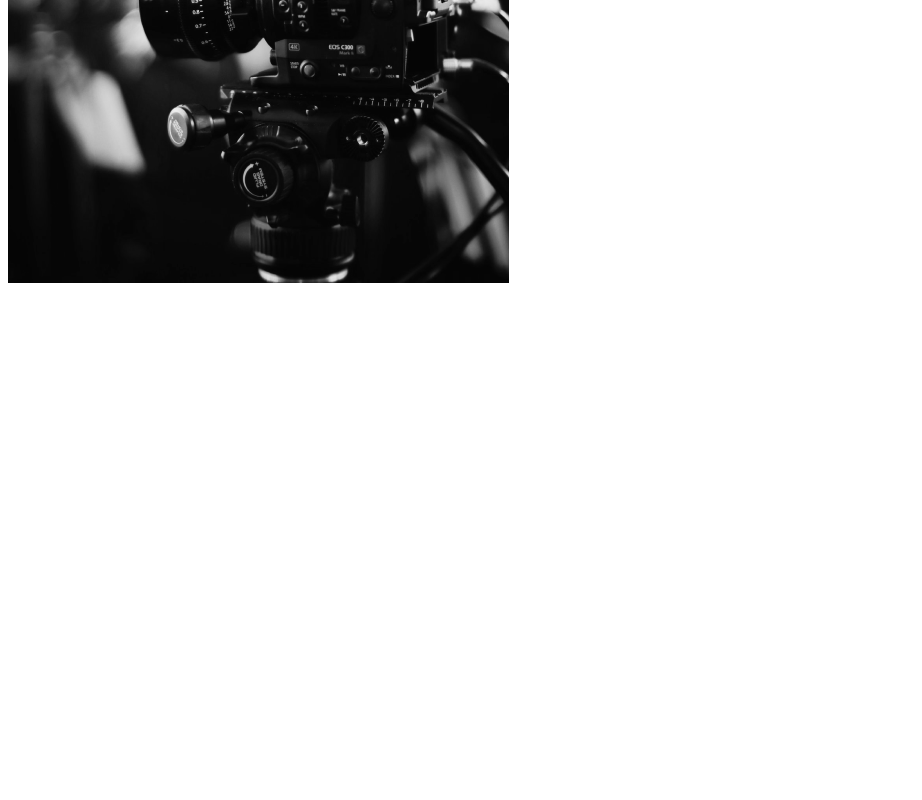
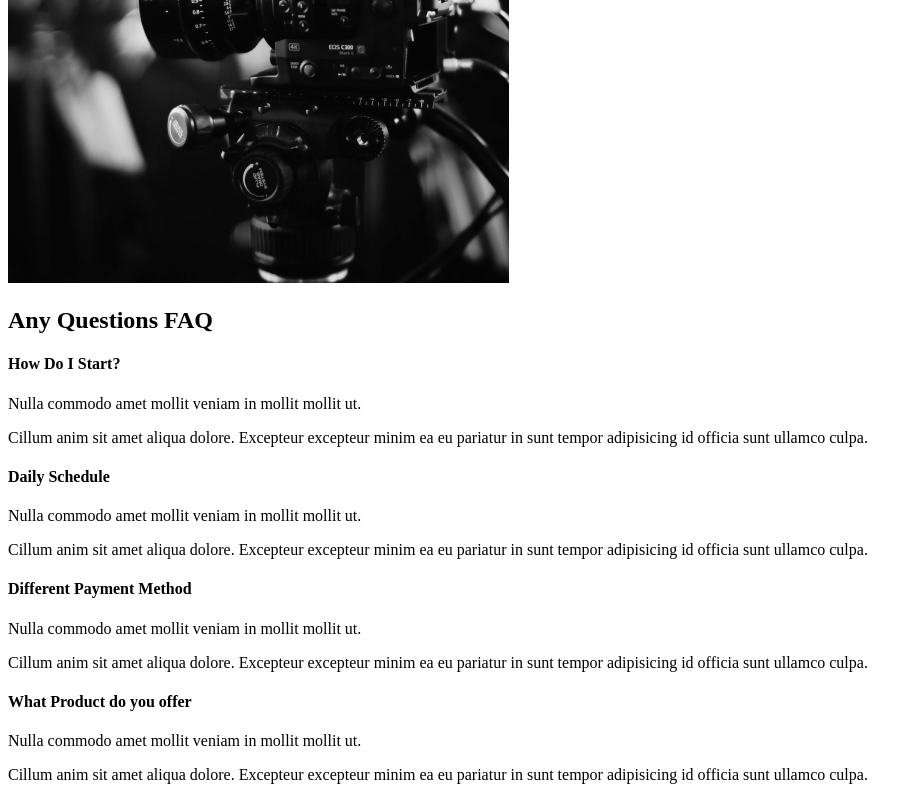
Before and after one commit to pongsirichatkaew/capture, a React (Create React App) app: page / in a window 1280 px wide. Shown: the part 2099-2899 px from the top of the page, without its empty margins (0-922 px from the left). Before the commit the page ends 2394 px from the top, so only its background shows below. Built offline with nearby package versions, Linux system fonts and the light colour scheme.

Commit message:
FaqSection

```diff
--- /dev/null
+++ b/src/components/FaqSection.js
@@ -0,0 +1,51 @@
+const FaqSection = () => {
+  return (
+    <div className='faq'>
+      <h2>
+        Any Questions <span>FAQ</span>
+      </h2>
+      <div className='question'>
+        <h4>How Do I Start?</h4>
+        <div className='answer'>
+          <p>Nulla commodo amet mollit veniam in mollit mollit ut.</p>
+          <p>
+            Cillum anim sit amet aliqua dolore. Excepteur excepteur minim ea eu
+            pariatur in sunt tempor adipisicing id officia sunt ullamco culpa.
+          </p>
+        </div>
+      </div>
+      <div className='question'>
+        <h4>Daily Schedule</h4>
+        <div className='answer'>
+          <p>Nulla commodo amet mollit veniam in mollit mollit ut.</p>
+          <p>
+            Cillum anim sit amet aliqua dolore. Excepteur excepteur minim ea eu
+            pariatur in sunt tempor adipisicing id officia sunt ullamco culpa.
+          </p>
+        </div>
+      </div>
+      <div className='question'>
+        <h4>Different Payment Method</h4>
+        <div className='answer'>
+          <p>Nulla commodo amet mollit veniam in mollit mollit ut.</p>
+          <p>
+            Cillum anim sit amet aliqua dolore. Excepteur excepteur minim ea eu
+            pariatur in sunt tempor adipisicing id officia sunt ullamco culpa.
+          </p>
+        </div>
+      </div>
+      <div className='question'>
+        <h4>What Product do you offer</h4>
+        <div className='answer'>
+          <p>Nulla commodo amet mollit veniam in mollit mollit ut.</p>
+          <p>
+            Cillum anim sit amet aliqua dolore. Excepteur excepteur minim ea eu
+            pariatur in sunt tempor adipisicing id officia sunt ullamco culpa.
+          </p>
+        </div>
+      </div>
+    </div>
+  )
+}
+
+export default FaqSection
--- a/src/pages/AboutUs.js
+++ b/src/pages/AboutUs.js
@@ -1,10 +1,12 @@
 import AboutSection from '../components/AboutSection'
 import ServiceSection from '../components/ServicesSection'
+import FaqSection from '../components/FaqSection'
 const AboutUs = () => {
   return (
     <>
       <AboutSection />
       <ServiceSection />
+      <FaqSection />
     </>
   )
 }
```
